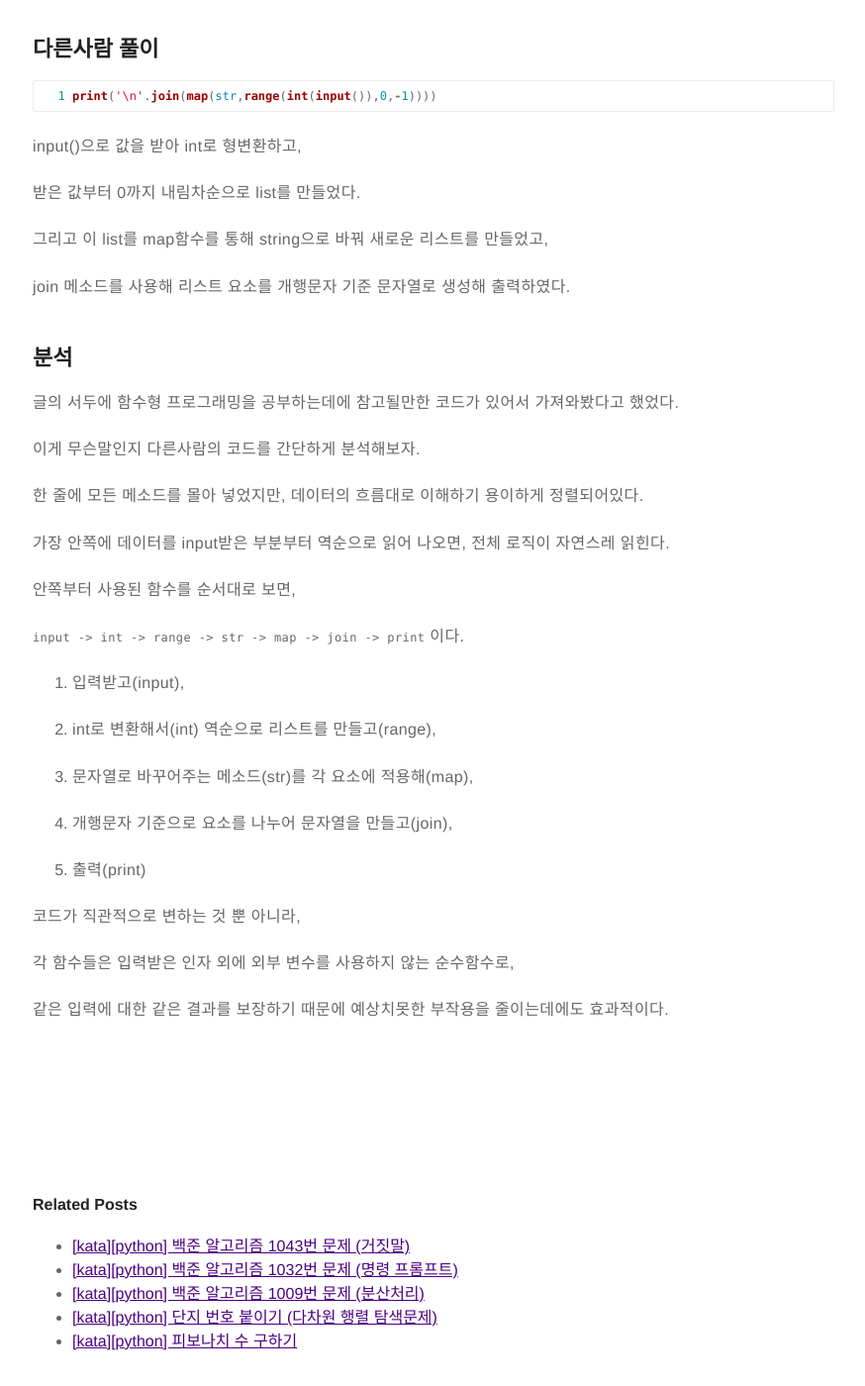
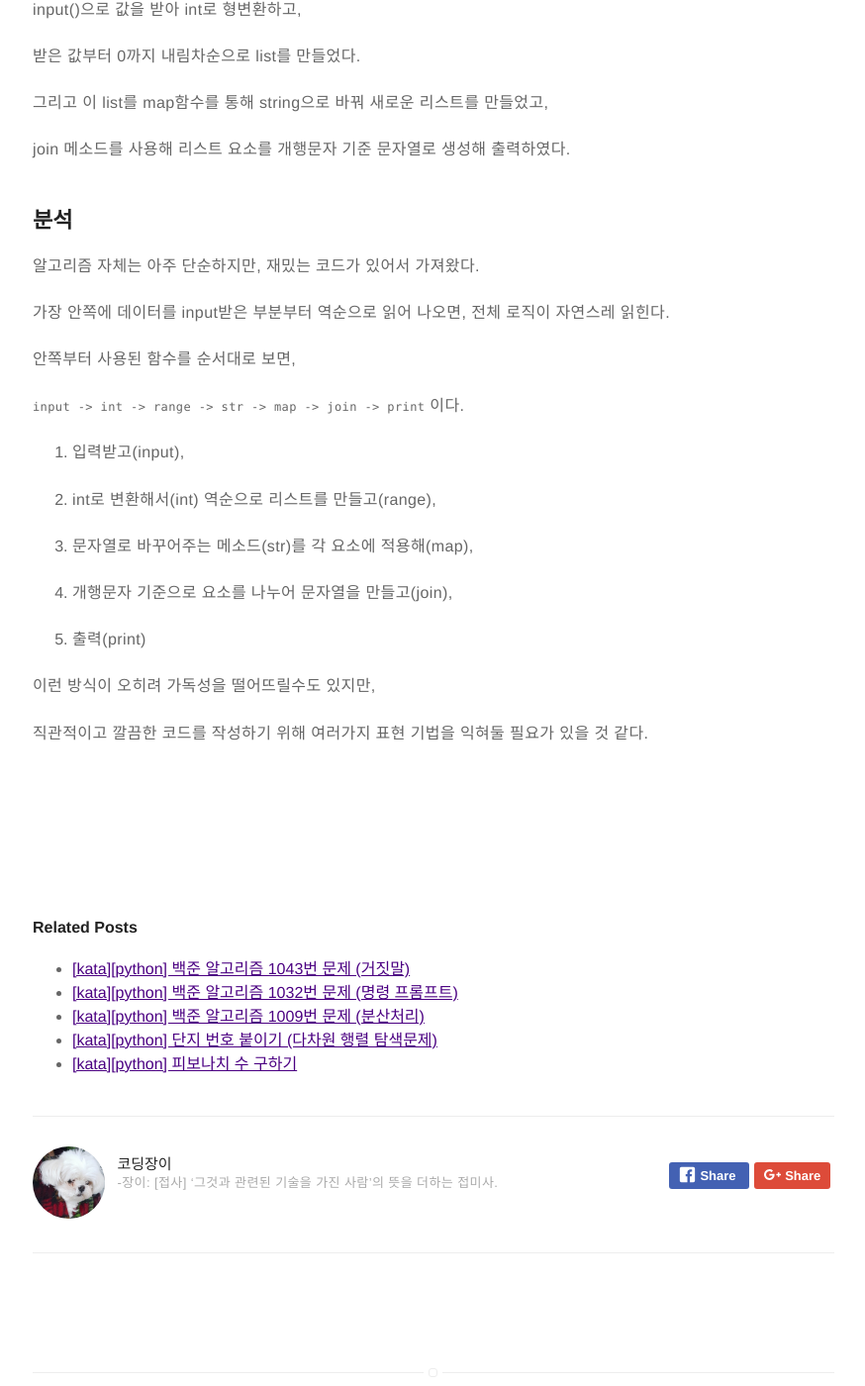
Before and after one commit to itholic/itholic.github.io, a Jekyll site: the page built from _posts/kata/2018-12-06-kata-print-reverse.md, in a window 1280 px wide and 1400 px high, scrolled down 1255 px. Shown: the whole window at 99% size, without its empty margins (202-1076 px from the left). Built offline with Jekyll 4.4.1, drawn with Linux system fonts in a browser that asks for light colours; comment, search, counter and statistics services are not loaded; some of the changed text lies outside the part shown.

Commit message:
[update] print reverse

```diff
--- a/_posts/kata/2018-12-06-kata-print-reverse.md
+++ b/_posts/kata/2018-12-06-kata-print-reverse.md
@@ -1,5 +1,5 @@
 ---
-title: "[kata][python] 숫자를 역순으로 출력 (함수형 프로그래밍 혀끝만 대보기)"
+title: "[kata][python] 숫자를 역순으로 출력"
 layout: post
 tag:
 - kata
@@ -11,10 +11,6 @@ sitemap:
 ---
 
 # 곱해진 결과에 포함된 숫자의 갯수
-
-사실 알고리즘이라고 하기도 부끄러운 엄청 간단한 로직이지만,
-
-함수형 프로그래밍에 관심이 많은 요즘 참고될만한 괜찮은 코드가 있어서 가져와봤다.
 
 출처: <a href="https://www.acmicpc.net/problem/2742" target="_blank">백준 알고리즘 2742번 문제</a>
 
@@ -66,12 +62,7 @@ join 메소드를 사용해 리스트 요소를 개행문자 기준 문자열로
 
 ## 분석
 
-
-글의 서두에 함수형 프로그래밍을 공부하는데에 참고될만한 코드가 있어서 가져와봤다고 했었다.
-
-이게 무슨말인지 다른사람의 코드를 간단하게 분석해보자.
-
-한 줄에 모든 메소드를 몰아 넣었지만, 데이터의 흐름대로 이해하기 용이하게 정렬되어있다.
+알고리즘 자체는 아주 단순하지만, 재밌는 코드가 있어서 가져왔다.
 
 가장 안쪽에 데이터를 input받은 부분부터 역순으로 읽어 나오면, 전체 로직이 자연스레 읽힌다.
 
@@ -89,8 +80,6 @@ join 메소드를 사용해 리스트 요소를 개행문자 기준 문자열로
 
 5. 출력(print)
 
-코드가 직관적으로 변하는 것 뿐 아니라,
+이런 방식이 오히려 가독성을 떨어뜨릴수도 있지만,
 
-각 함수들은 입력받은 인자 외에 외부 변수를 사용하지 않는 순수함수로,
-
-같은 입력에 대한 같은 결과를 보장하기 때문에 예상치못한 부작용을 줄이는데에도 효과적이다.
+직관적이고 깔끔한 코드를 작성하기 위해 여러가지 표현 기법을 익혀둘 필요가 있을 것 같다.
```
